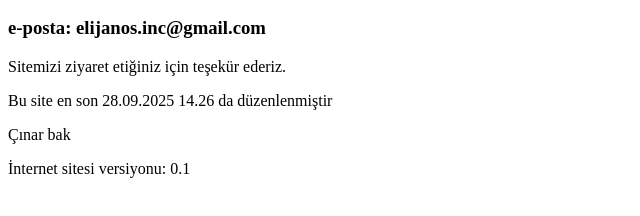
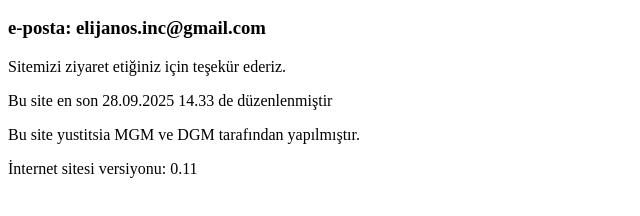
Before and after one commit to Elijanos/Elijanos-website, a plain HTML site: page index.html in a window 1280 px wide. Shown: the part 110-326 px from the top of the page, without its empty margins (0-640 px from the left). Drawn offline with Linux system fonts and the light colour scheme.

Commit message:
Update index.html

```diff
--- a/index.html
+++ b/index.html
@@ -9,8 +9,8 @@
 <h2>bu site hala gelişim altında yaklaşık 1 aya bitecek</h2>
 <h3>e-posta: elijanos.inc@gmail.com</h3>
 <p>Sitemizi ziyaret etiğiniz için teşekür ederiz.</p>
-<p>Bu site en son 28.09.2025 14.26 da düzenlenmiştir</p>
-<p>Çınar bak<p>
-<p>İnternet sitesi versiyonu: 0.1</p>
+<p>Bu site en son 28.09.2025 14.33 de düzenlenmiştir</p>
+<p>Bu site yustitsia MGM ve DGM tarafından yapılmıştır.<p>
+<p>İnternet sitesi versiyonu: 0.11</p>
 </body>
 </html>
```
